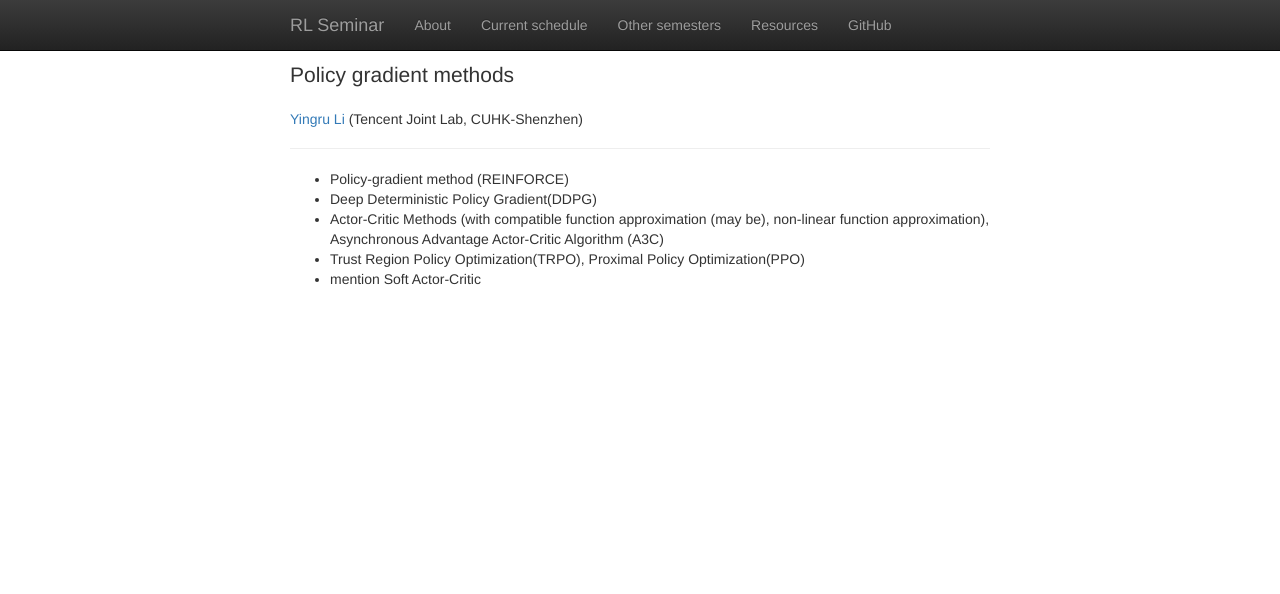
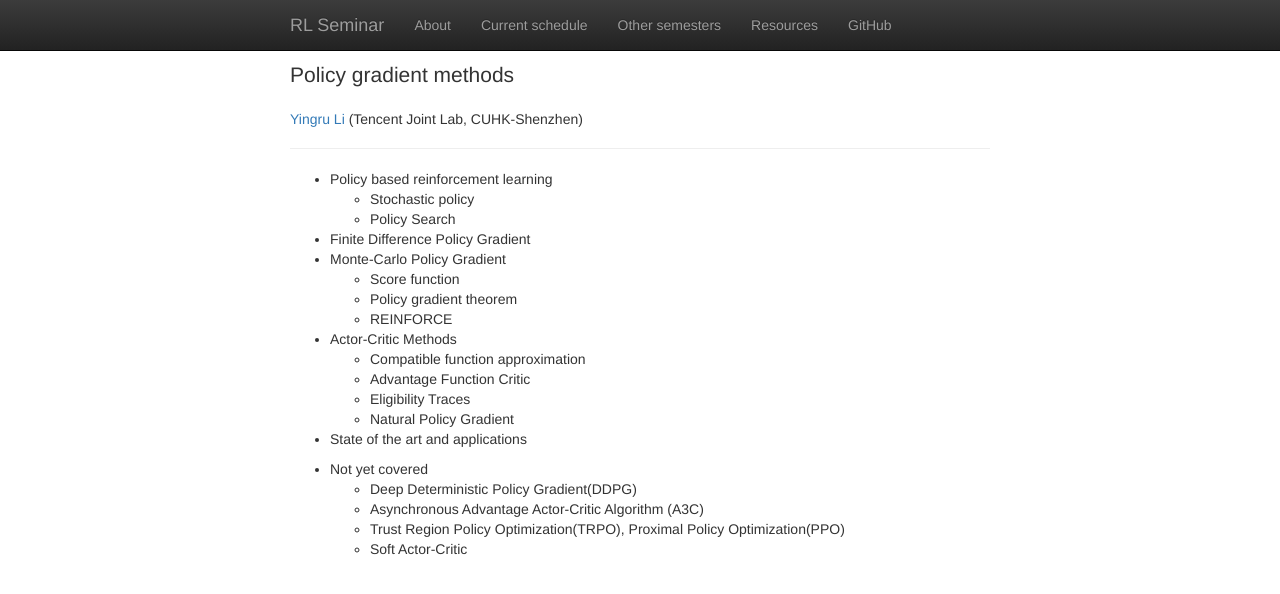
Before and after one commit to rlseminar/rlseminar.github.io, a Jekyll site: the page built from _posts/2019-02-11-yingru.md, in a window 1280 px wide. Shown: the top 594 px of the page. Built offline with Jekyll 4.4.1, drawn with Linux system fonts in a browser that asks for light colours.

Commit message:
update yingru talk

```diff
--- a/_posts/2019-02-11-yingru.md
+++ b/_posts/2019-02-11-yingru.md
@@ -6,8 +6,23 @@ speaker:
   url: http://tencentlab.cuhk.edu.cn/en
 ---
 
-- Policy-gradient method (REINFORCE)
-- Deep Deterministic Policy Gradient(DDPG)
-- Actor-Critic Methods (with compatible function approximation (may be), non-linear function approximation), Asynchronous Advantage Actor-Critic Algorithm (A3C)
-- Trust Region Policy Optimization(TRPO), Proximal Policy Optimization(PPO)
-- mention Soft Actor-Critic
+- Policy based reinforcement learning
+  - Stochastic policy
+  - Policy Search
+- Finite Difference Policy Gradient
+- Monte-Carlo Policy Gradient
+  - Score function
+  - Policy gradient theorem
+  - REINFORCE
+- Actor-Critic Methods
+  - Compatible function approximation
+  - Advantage Function Critic
+  - Eligibility Traces
+  - Natural Policy Gradient
+- State of the art and applications
+
+- Not yet covered
+  - Deep Deterministic Policy Gradient(DDPG)
+  - Asynchronous Advantage Actor-Critic Algorithm (A3C)
+  - Trust Region Policy Optimization(TRPO), Proximal Policy Optimization(PPO)
+  - Soft Actor-Critic
```
